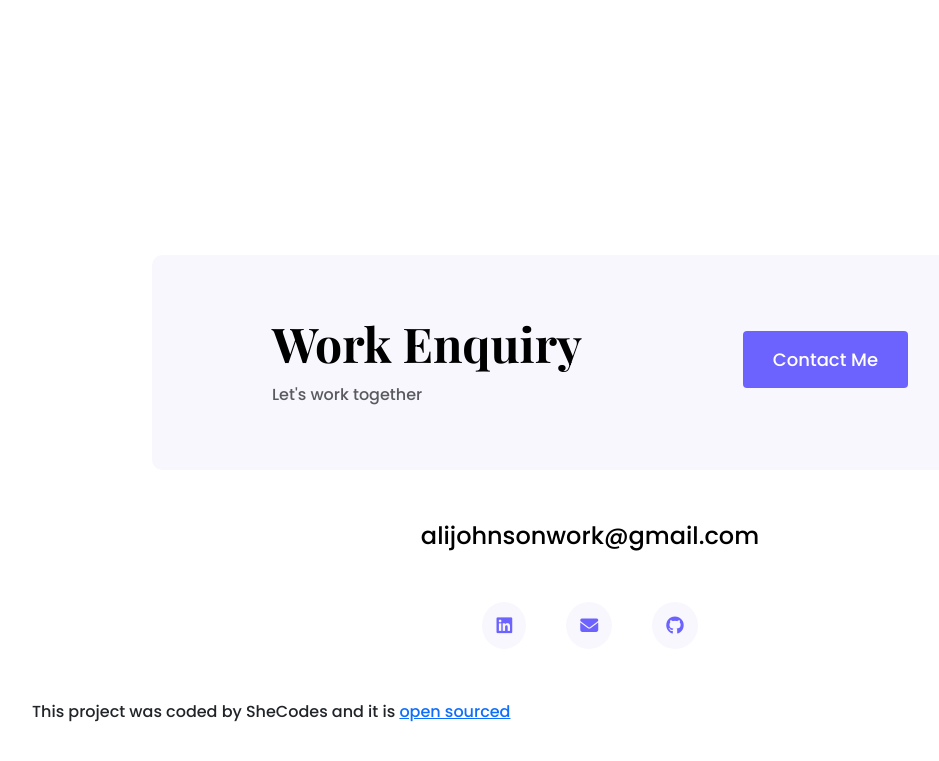
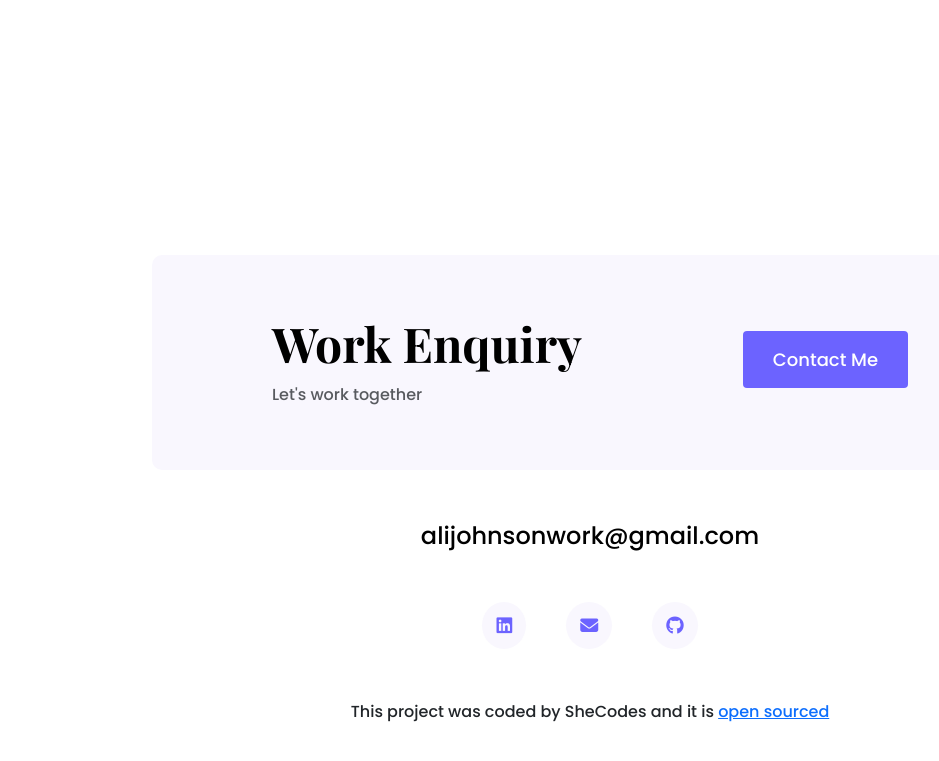
Before and after one commit to alijohnsoncodes/final-portfolio-project, a plain HTML site: page about.html in a window 1280 px wide. Shown: the part 684-1445 px from the top of the page, without its empty margins (50-989 px from the left). Drawn offline with nearby package versions, Linux system fonts and the light colour scheme.

Commit message:
Center footer P

```diff
--- a/about.html
+++ b/about.html
@@ -113,7 +113,7 @@
 </a>
 </div>
 
-<p class="text center mt-5">
+<p class="text-center mt-5">
     This project was coded by SheCodes and it is
     <a href="https://github.com/alijohnsoncodes/final-portfolio-project">open sourced</a>
 </p>
```
Also changed, not shown: contact.html (+1 -1 lines), index.html (+1 -1 lines), work.html (+1 -1 lines).
